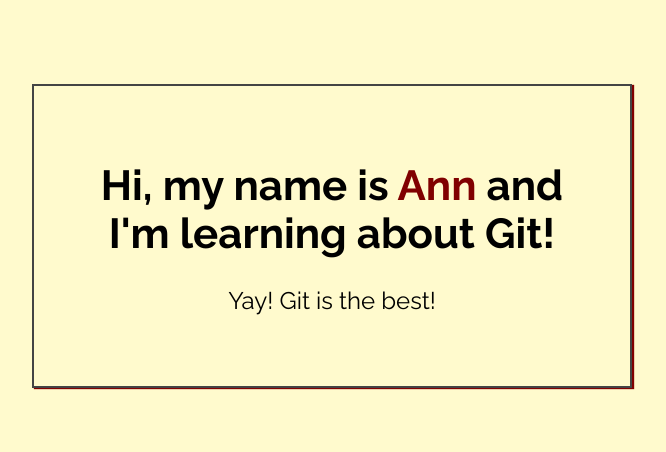
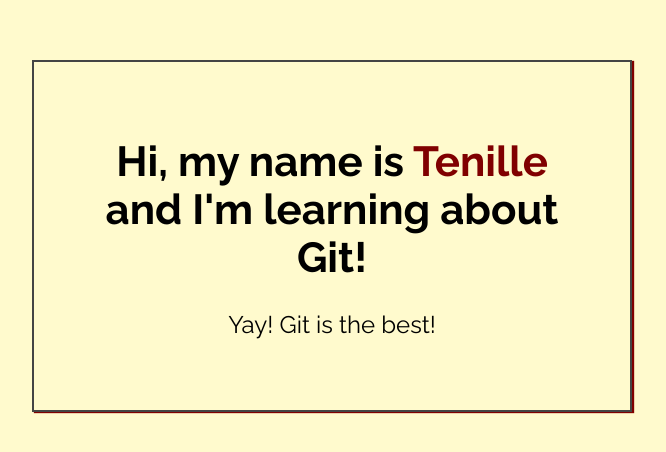
Before and after one commit to tenillemwilliams/my-first-repo, a plain HTML site: page index.html in a window 1280 px wide. Shown: the part 164-616 px from the top of the page, without its empty margins (308-974 px from the left). Drawn offline with Linux system fonts and the light colour scheme.

Commit message:
Added name to index.html

```diff
--- a/index.html
+++ b/index.html
@@ -14,7 +14,7 @@
 <body>
 
     <div class="greeting">
-        <h1>Hi, my name is <span class="highlight">Ann</span> and I'm learning about Git! </h1>
+        <h1>Hi, my name is <span class="highlight">Tenille</span> and I'm learning about Git! </h1>
 
         <p>Yay! Git is the best!</p>
     </div>
```
